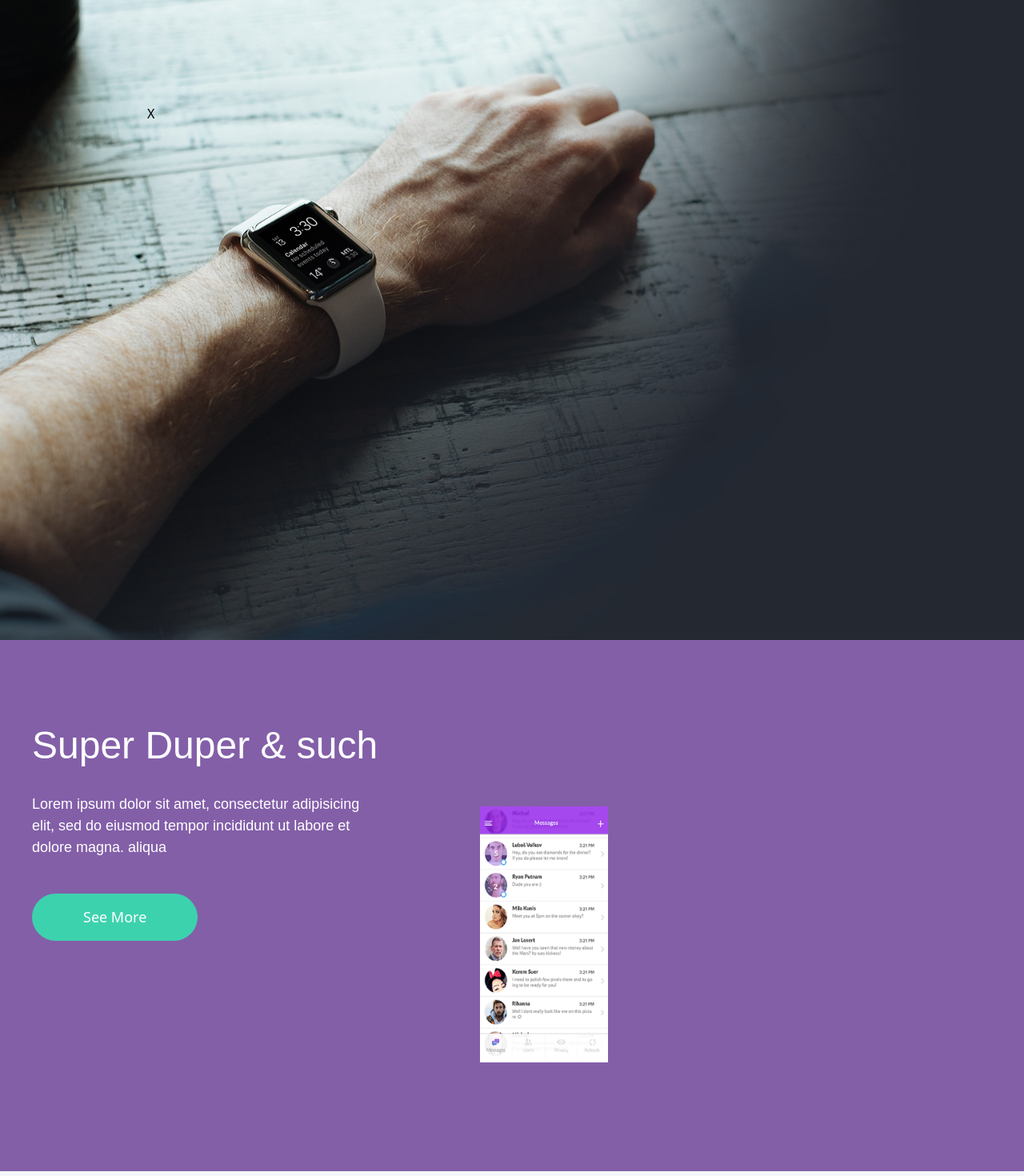
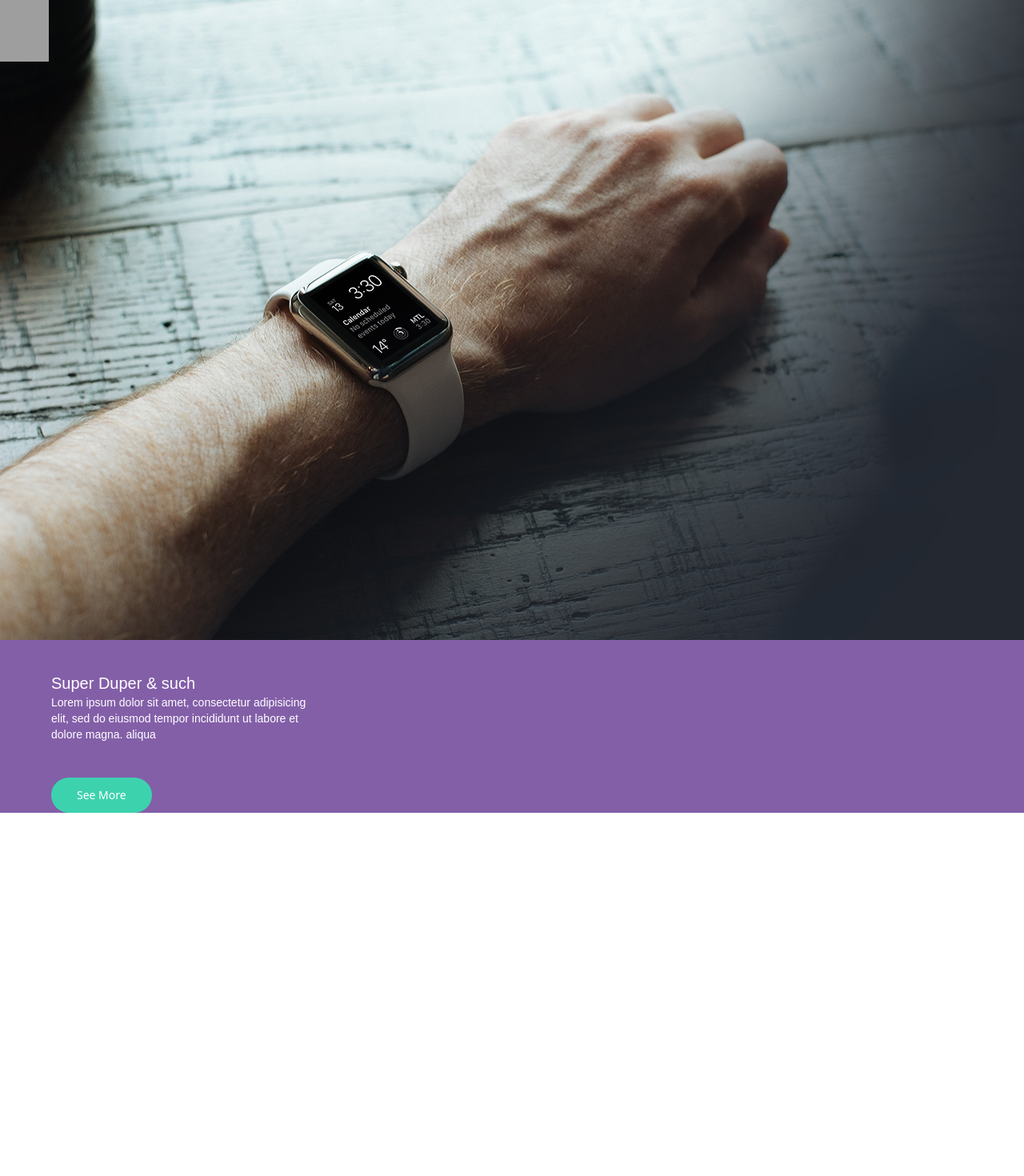
Before and after one commit to Shaimall/torkkk, a Next.js app: page / in a window 1280 px wide. Shown: the top 1470 px of the page at 80% size. After the commit the page ends 1016 px from the top, so only its background shows below. Built offline with nearby package versions, Linux system fonts and the light colour scheme; grey boxes are pictures that could not be loaded.

Commit message:
4th commit

```diff
--- a/pages/index.js
+++ b/pages/index.js
@@ -1,21 +1,76 @@
 import Head from "next/head";
 import Image from "next/image";
-import P1 from "../components/P1";
-import P2 from "../components/P2";
-import P3 from "../components/P3";
-import P4 from "../components/P4";
-import P5 from "../components/P5";
-import P6 from "../components/P6";
-
-import P7 from "../components/P7";
-import P8 from "../components/P8";
-import P9 from "../components/P9";
-import P10 from "../components/P10";
+import React from "react";
 
 export default function Home() {
   return (
     <div>
-      <P1 />
+      {/* Remove this*/}
+
+      {/* the header can be of min hieght screen and have a backgroung image of the hero image */}
+      <header className="min-h-screen   bg-[url('/img/p1.jpg')] ">
+        {/* the logo can go here in div. it can be aligned left with layout any position method */}
+
+        <div>
+          <img className="w-[61px] h-[77px]" src="img/logo.svg" alt="" />
+        </div>
+      </header>
+
+      <section className=" bg-[#835FA8]">
+        {/* you can use a grid to sperate the two sections */}
+        <div className="grid-cols-2">
+          <div className="pt-10 pl-16">
+            {/* 1st COL the Heor feature text and the button can go here */}
+            <p className=" font-openl text-white text-xl ">
+              Super Duper & such
+            </p>
+
+            <p className="  font-openl text-white text-sm   ">
+              Lorem ipsum dolor sit amet, consectetur adipisicing<br></br> elit,
+              sed do eiusmod tempor incididunt ut labore et<br></br> dolore
+              magna. aliqua
+            </p>
+
+            <div className="">
+              <button className="px-8 py-3 rounded-full bg-[#3DD2AE] mt-11 text-sm text-white  ">
+                See More
+              </button>
+            </div>
+          </div>
+          <div>
+            {/*2nd COL the image can go here and you can you position absolute to position them. its easier if you export the two phone images togeter */}
+          </div>
+        </div>
+      </section>
+
+      {/* Feature section */}
+      <section>
+        {/* use a grid to make 3 columns and make a CARD COMPONENT here since the html elements are being repeated. you can loop the array i have created at the bottom of the file*/}
+      </section>
     </div>
   );
 }
+
+const FEATER_CARD = [
+  {
+    title: "Design & Features",
+    exerp: "Flannel ennui narwhal, craft beer twee Vice plaid authentic synth.",
+    description:
+      "Kickstarter umami Intelligentsia kogi. Try-hard flannel literally, chambray blog crucifix put a bird on it four dollar toast cardigan scenester aesthetic sartorial chia messenger bag Pinterest.",
+    href: "#",
+  },
+  {
+    title: "Pocket Power",
+    exerp: "Flannel ennui narwhal, craft beer twee Vice plaid authentic synth.",
+    description:
+      "Kickstarter umami Intelligentsia kogi. Try-hard flannel literally, chambray blog crucifix put a bird on it four dollar toast cardigan scenester aesthetic sartorial chia messenger bag Pinterest.",
+    href: "#",
+  },
+  {
+    title: "Inspired by the world",
+    exerp: "Flannel ennui narwhal, craft beer twee Vice plaid authentic synth.",
+    description:
+      "Kickstarter umami Intelligentsia kogi. Try-hard flannel literally, chambray blog crucifix put a bird on it four dollar toast cardigan scenester aesthetic sartorial chia messenger bag Pinterest.Kickstarter umami Intelligentsia kogi. Try-hard flannel literally, chambray blog.",
+    href: "#",
+  },
+];
```
